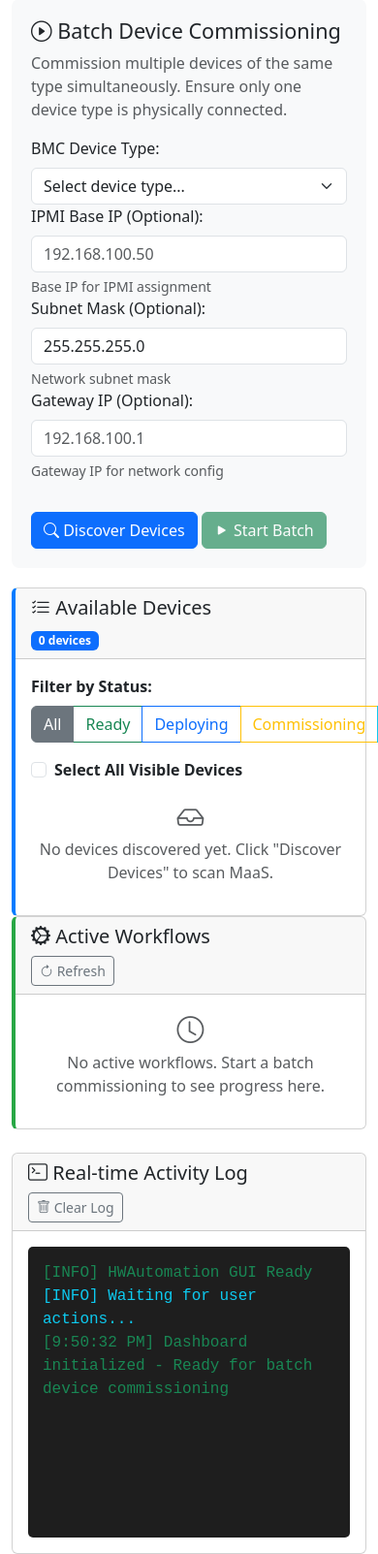
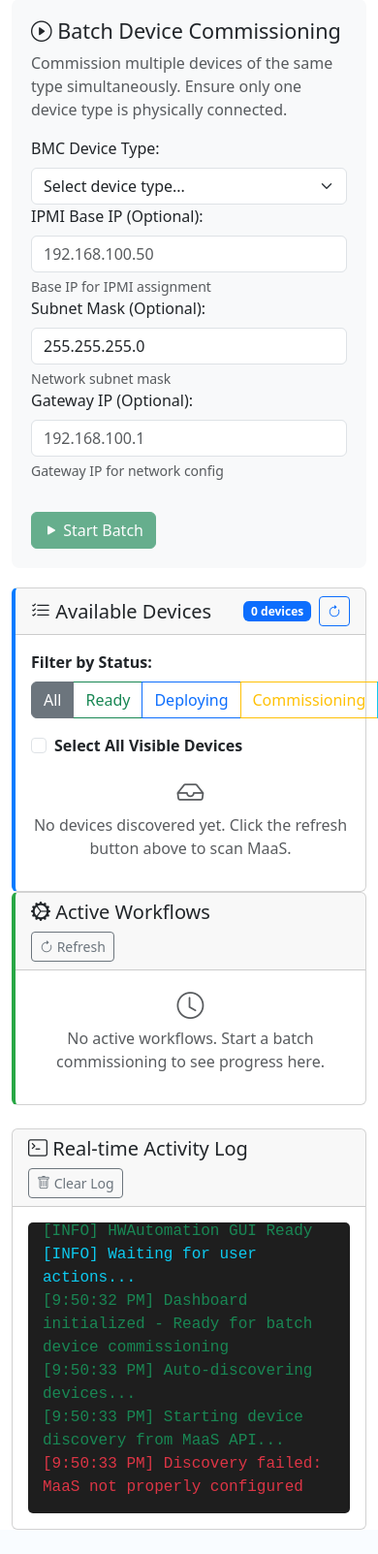
Before and after one commit to aecwells/hwautomation, a Flask app: page / in a window 390 px wide; the page is wider, and only the part inside the window is pictured. Shown: the part 928-2531 px from the top of that part at 97% size. After the commit the page ends 2506 px from the top of that part, so only its background shows below. Run offline with Flask 2, Linux system fonts and the light colour scheme; some libraries are stand-ins or nearby versions.

Commit message:
feat: Refactor dashboard device discovery UX
🎨 Improve device discovery user experience and interface flow

## Dashboard UX Improvements
- ✅ Move "Discover Devices" button from batch commissioning section to Available Devices card header
- 🔄 Transform discovery button into modern refresh button with spinning animation
- 🚀 Add auto-discovery on page load (1-second delay for initialization)
- 🎯 Improve visual hierarchy and reduce interface clutter

## Technical Changes
- Relocated discover button to Available Devices card header with better positioning
- Updated button styling: btn-outline-primary btn-sm with refresh icon (bi-arrow-clockwise)
- Added CSS animation for spinning refresh icon during discovery
- Refactored JavaScript: extracted discoverDevices() function for reusability
- Auto-execute device discovery after dashboard initialization
- Updated empty state message to reference new button location

## UI/UX Benefits
- 📱 Cleaner batch commissioning controls (removed redundant discovery button)
- 🎯 Logical button placement - refresh devices where devices are displayed
- ⚡ Immediate data availability on page load
- 💫 Visual feedback with spinning animation during refresh
- 🔄 Consistent with modern web app UX patterns

This provides a more intuitive and responsive device management experience.

```diff
--- a/src/hwautomation/web/templates/dashboard.html
+++ b/src/hwautomation/web/templates/dashboard.html
@@ -21,6 +21,8 @@
 .real-time-log { background: #1e1e1e; color: #00ff00; font-family: 'Courier New', monospace; height: 300px; overflow-y: auto; padding: 15px; border-radius: 5px; }
 [data-bs-theme="dark"] .batch-controls { background: #2d3035; }
 [data-bs-theme="dark"] .real-time-log { background: #0d1117; }
+.spin { animation: spin 1s linear infinite; }
+@keyframes spin { from { transform: rotate(0deg); } to { transform: rotate(360deg); } }
 {% endblock %}
 
 {% block content %}
@@ -102,9 +104,6 @@
                 <div class="col-md-4">
                     <label class="form-label">&nbsp;</label>
                     <div>
-                        <button class="btn btn-primary" id="discover-devices-btn">
-                            <i class="bi bi-search"></i> Discover Devices
-                        </button>
                         <button class="btn btn-success" id="start-batch-btn" disabled>
                             <i class="bi bi-play-fill"></i> Start Batch
                         </button>
@@ -117,9 +116,16 @@
         <div class="row">
             <div class="col-md-6">
                 <div class="card device-card">
-                    <div class="card-header">
-                        <h5><i class="bi bi-list-check"></i> Available Devices</h5>
-                        <span class="badge bg-primary" id="device-count">0 devices</span>
+                    <div class="card-header d-flex justify-content-between align-items-center">
+                        <div>
+                            <h5 class="mb-0"><i class="bi bi-list-check"></i> Available Devices</h5>
+                        </div>
+                        <div class="d-flex align-items-center gap-2">
+                            <span class="badge bg-primary" id="device-count">0 devices</span>
+                            <button class="btn btn-outline-primary btn-sm" id="discover-devices-btn" title="Refresh device list">
+                                <i class="bi bi-arrow-clockwise"></i>
+                            </button>
+                        </div>
                     </div>
                     <div class="card-body">
                         <!-- Device Status Filters -->
@@ -167,7 +173,7 @@
                             {% else %}
                                 <div class="text-center text-muted">
                                     <i class="bi bi-inbox fs-1"></i>
-                                    <p>No devices discovered yet. Click "Discover Devices" to scan MaaS.</p>
+                                    <p>No devices discovered yet. Click the refresh button above to scan MaaS.</p>
                                 </div>
                             {% endif %}
                         </div>
@@ -333,9 +339,10 @@
         }
 
         // Discover devices from MaaS
-        discoverDevicesBtn.addEventListener('click', async function() {
-            this.disabled = true;
-            this.innerHTML = '<i class="bi bi-hourglass-split"></i> Discovering...';
+        async function discoverDevices() {
+            const btn = discoverDevicesBtn;
+            btn.disabled = true;
+            btn.innerHTML = '<i class="bi bi-arrow-clockwise spin"></i>';
             addLog('Starting device discovery from MaaS API...', 'info');
 
             try {
@@ -353,9 +360,12 @@
                 addLog(`Discovery error: ${error.message}`, 'error');
             }
 
-            this.disabled = false;
-            this.innerHTML = '<i class="bi bi-search"></i> Discover Devices';
-        });
+            btn.disabled = false;
+            btn.innerHTML = '<i class="bi bi-arrow-clockwise"></i>';
+        }
+
+        // Add event listener for discover button
+        discoverDevicesBtn.addEventListener('click', discoverDevices);
 
         // Display discovered devices
         function displayDevices(devices) {
@@ -687,5 +697,11 @@
         // Initialize
         setupStatusFilters();
         addLog('Dashboard initialized - Ready for batch device commissioning', 'info');
+
+        // Auto-discover devices on page load
+        setTimeout(() => {
+            addLog('Auto-discovering devices...', 'info');
+            discoverDevices();
+        }, 1000);
     </script>
 {% endblock %}
```
